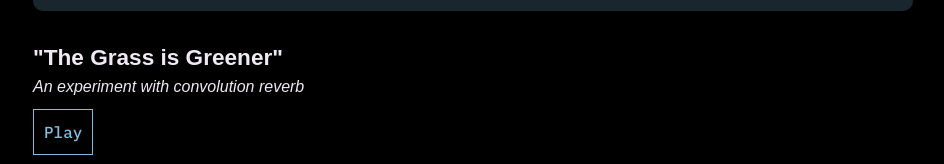
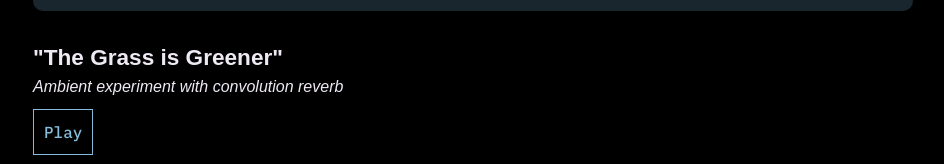
Before and after one commit to fireflewdev/fireflew, a React (Create React App) app: page /music in a window 1280 px wide. Shown: the part 5631-5795 px from the top of the page, without its empty margins (167-1111 px from the left). Built offline with nearby package versions, Linux system fonts and the light colour scheme.

Commit message:
Update Music.tsx

```diff
--- a/src/pages/Music.tsx
+++ b/src/pages/Music.tsx
@@ -403,7 +403,7 @@ export default function Music() {
                             },
                             {
                                 title: `"The Grass is Greener"`,
-                                subtitle: "An experiment with convolution reverb",
+                                subtitle: "Ambient experiment with convolution reverb",
                                 description: `Convolution reverb normally aims to emulate real spaces by using an impulse response (a "click" sound reverberating in a space). When audio sample plays through this effect, it basically plays the impulse response, but filtered so that the frequencies that play match the frequencies of the original signal. The end result sounds like the original sound but played in the room the impulse response was gathered from.
 
                                 The catch is, impulse responses are just audio files–they can be of anything! For this song, I set an entire 3-minute long instrumental piece to be the impulse response. When playing a few short notes at varying times from a synthesizer into this reverb, the processed frequencies mix really nicely together to form ambient-like music.`,
```
